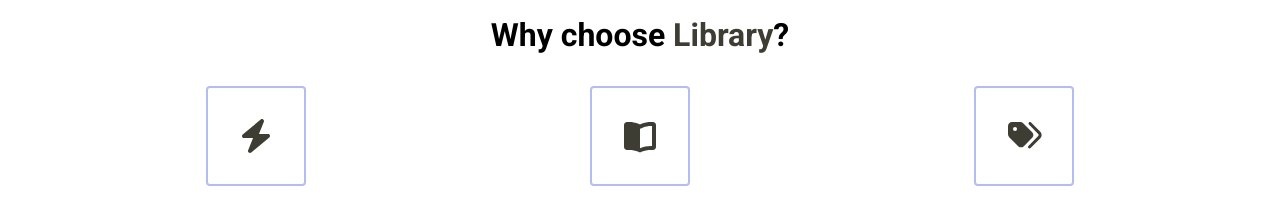
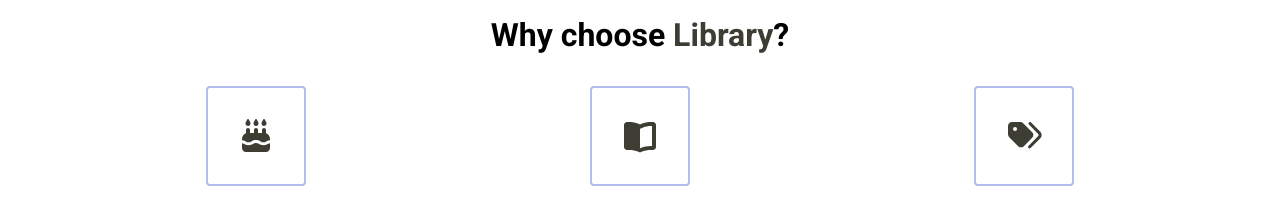
Before and after one commit to JulianCrenshaw/cake, a React (Create React App) app: page / in a window 1280 px wide. Shown: the part 840-1050 px from the top of the page. Built offline with nearby package versions, Linux system fonts and the light colour scheme.

Commit message:
font awesome

```diff
--- a/src/components/Highlights.jsx
+++ b/src/components/Highlights.jsx
@@ -12,7 +12,7 @@ const Highlights = () => {
           </h2>
           <div className="highlight__wrapper">
             <Highlight
-              icon={<FontAwesomeIcon icon="bolt" />}
+              icon={<FontAwesomeIcon icon="cake" />}
               title="Easy and Quick"
               para="Get access to the book you purchased online instantly"
             />
--- a/src/index.js
+++ b/src/index.js
@@ -8,7 +8,7 @@ import {
   faBars,
   faShoppingCart,
   faTimes,
-  faBolt,
+  faCake,
   faBookOpen,
   faTags,
   faStar,
@@ -16,7 +16,7 @@ import {
   faArrowLeft
 } from "@fortawesome/free-solid-svg-icons";
 
-library.add(faBars, faShoppingCart, faTimes, faBolt, faBookOpen, faTags, faStar, faStarHalfAlt, faArrowLeft);
+library.add(faBars, faShoppingCart, faTimes, faCake, faBookOpen, faTags, faStar, faStarHalfAlt, faArrowLeft);
 
 const root = ReactDOM.createRoot(document.getElementById("root"));
 root.render(
```
